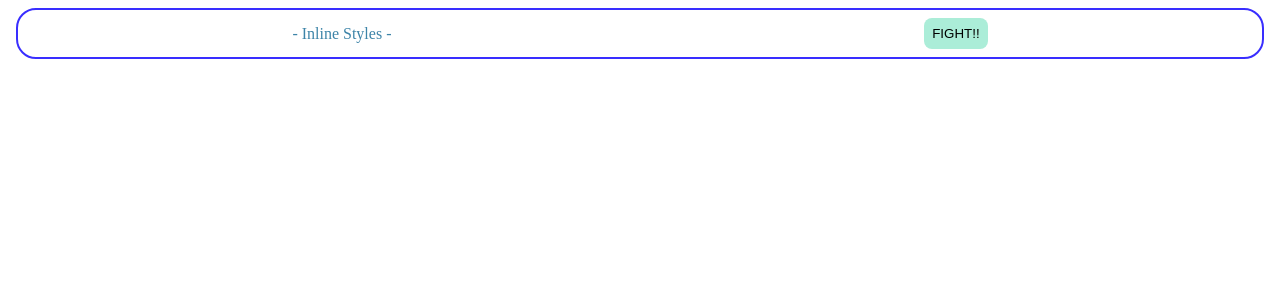
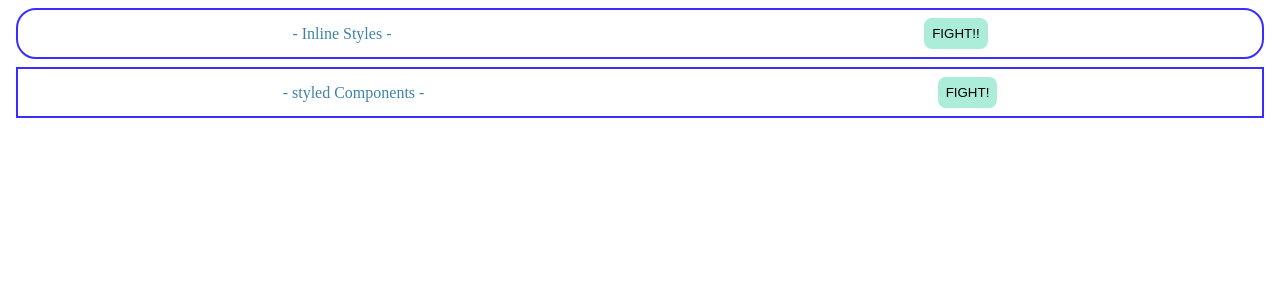
Before and after one commit to matsu6/dreact-app, a React (Create React App) app in the folder frontend/: page / in a window 1280 px wide. Shown: the top 300 px of the page. Built offline with nearby package versions, Linux system fonts and the light colour scheme.

Commit message:
styledcomponents

```diff
--- a/frontend/package.json
+++ b/frontend/package.json
@@ -14,6 +14,7 @@
     "react": "^18.2.0",
     "react-dom": "^18.2.0",
     "react-scripts": "5.0.1",
+    "styled-components": "^5.3.6",
     "typescript": "^4.9.4",
     "web-vitals": "^2.1.4"
   },
@@ -40,5 +41,8 @@
       "last 1 firefox version",
       "last 1 safari version"
     ]
+  },
+  "devDependencies": {
+    "@types/styled-components": "^5.1.26"
   }
 }
--- a/frontend/src/App.tsx
+++ b/frontend/src/App.tsx
@@ -1,10 +1,11 @@
 import React from "react"
 import { InlineStyle } from "./components/InlineStyle"
-
+import { StyledComponents } from "./components/StyledComponents"
 function App() {
   return (
     <div className="App">
       <InlineStyle />
+      <StyledComponents />
     </div>
   )
 }
--- /dev/null
+++ b/frontend/src/components/StyledComponents.tsx
@@ -0,0 +1,37 @@
+import React from "react"
+import styled from "styled-components"
+export const StyledComponents = () => {
+  return (
+    <Container>
+      <Title>- styled Components -</Title>
+      <Button>FIGHT!</Button>
+    </Container>
+  )
+}
+
+const Container = styled.div`
+  border: solid 2px #392eff;
+  borderradius: 20px;
+  padding: 8px;
+  margin: 8px;
+  display: flex;
+  justify-content: space-around;
+  align-items: center;
+`
+
+const Title = styled.p`
+  margin: 0;
+  color: #3d84a8;
+`
+
+const Button = styled.button`
+  background-color: #abedd8;
+  border: none;
+  padding: 8px;
+  border-radius: 8px;
+  &:hover {
+    background-color: #46cdcf;
+    color: #fff;
+    cursor: pointer;
+  }
+`
```
Also changed, not shown: 1 other file (tests, documents, lock files or other folders).
